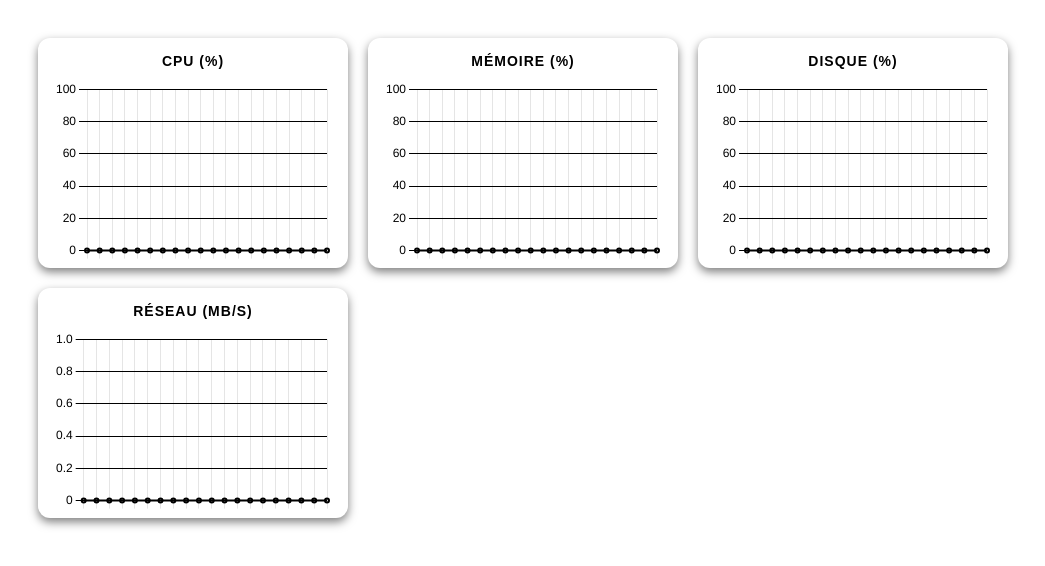
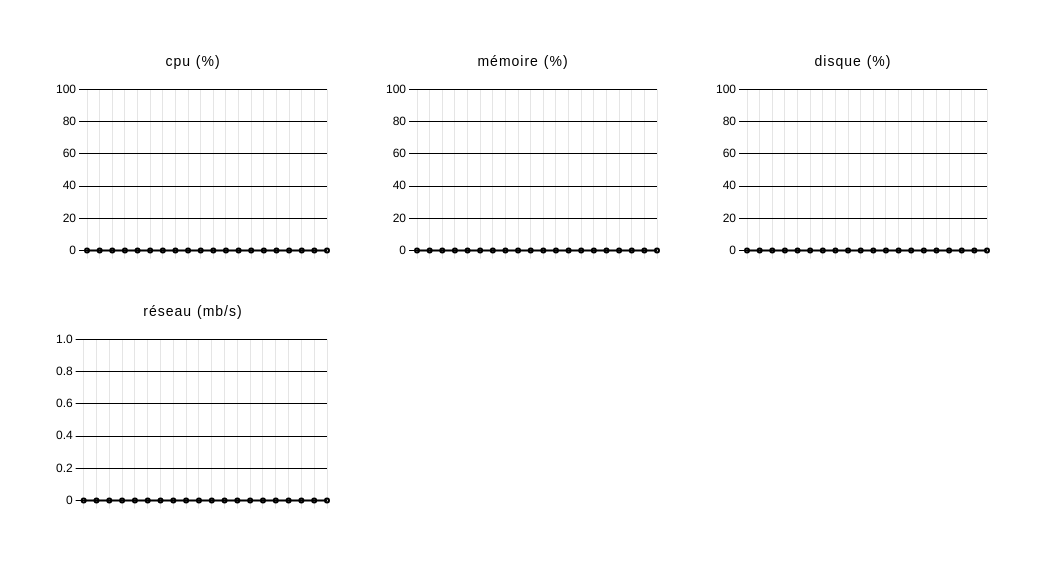
Before and after one commit to Azertu1/pktmfr, a plain HTML site: page frontend/index.html in a window 1280 px wide. Shown: the whole page, without its empty margins (0-1045 px from the left). Drawn offline with nearby package versions, Linux system fonts and the light colour scheme; no server answers.

Commit message:
changement ui #2

```diff
--- a/frontend/index.html
+++ b/frontend/index.html
@@ -16,14 +16,13 @@
             height: 200px;
             background: #ffffff;
             padding: 15px;
-            border-radius: 12px;
-            box-shadow: 0 4px 10px rgba(0,0,0,0.5);
+            border-radius: 0;
             display: flex;
             flex-direction: column;
             align-items: center;
         }
 
-        .chart-title { font-size: 14px; color: #000000; margin-bottom: 10px; font-weight: 600; text-transform: uppercase; letter-spacing: 1px;}
+        .chart-title { font-size: 14px; color: #000000; margin-bottom: 10px; font-weight: 400; text-transform: lowercase; letter-spacing: 1px;}
     </style>
 </head>
 <body>
```
